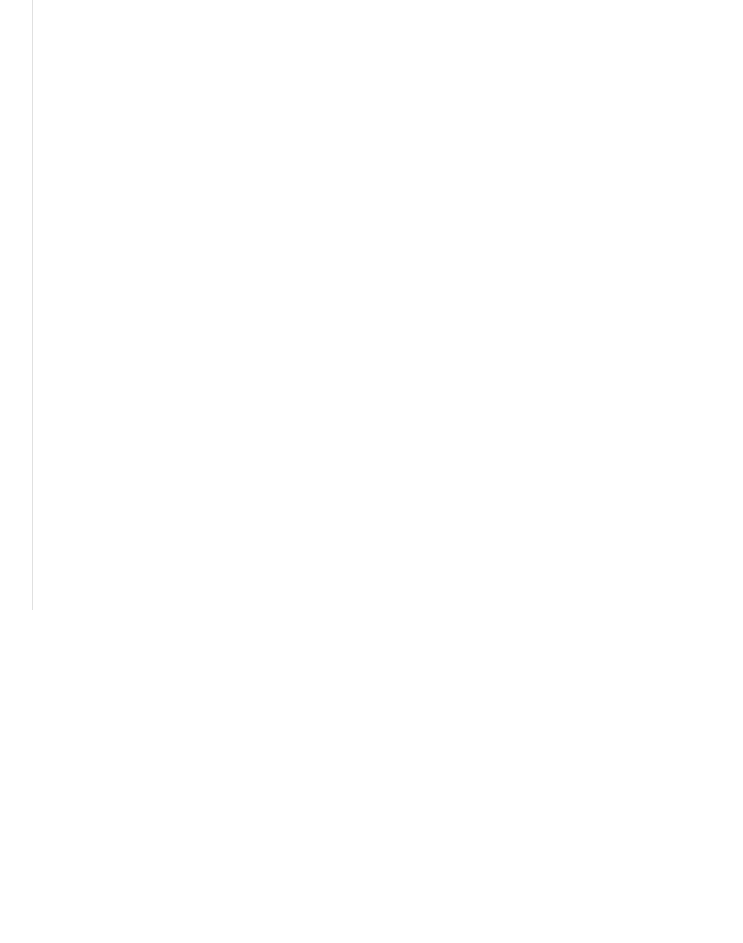
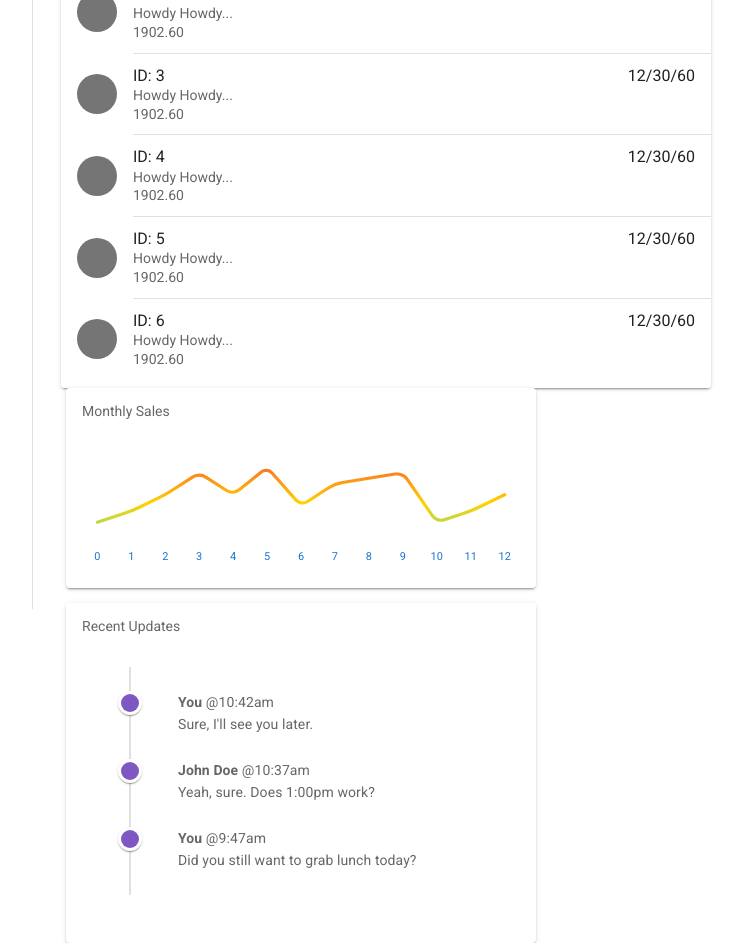
Before and after one commit to kyleoneil/Mentez-Engineering-Services, a Vue app in the folder management/: page /#/dashboard in a window 1280 px wide. Shown: the part 240-1183 px from the top of the page, without its empty margins (137-880 px from the left). Before the commit the page ends 800 px from the top, so only its background shows below. Built offline with nearby package versions, Linux system fonts and the light colour scheme.

Commit message:
Dashboard & Header UI Update

```diff
--- a/management/src/components/Dashboard.vue
+++ b/management/src/components/Dashboard.vue
@@ -1,15 +1,161 @@
 <template>
   <div>
-    <p>asdas</p>
+    <v-container style="padding: 30px 0px 0px 30px">
+      <v-row>
+        <!-- First Column -->
+        <v-col>
+          <v-row>
+            <v-card
+              width="650px"
+            >
+              <v-subheader>Quotations</v-subheader>
+              <v-list two-line>
+                <template v-for="n in 6">
+                  <v-list-item
 
+                    :key="n"
+                  >
+                    <v-list-item-avatar color="grey darken-1">
+                    </v-list-item-avatar>
 
+                    <v-list-item-content>
+                      <v-list-item-title>
+                        ID: {{ n }}
+                        <span class="float-right">
+                          {{quotations[0].date}}
+                        </span>
+                      </v-list-item-title>
+
+                      <v-list-item-subtitle>
+                        {{quotations[0].description}}
+                      </v-list-item-subtitle>
+                      <v-list-item-subtitle>
+                        {{quotations[0].summation}}
+                      </v-list-item-subtitle>
+                    </v-list-item-content>
+                  </v-list-item>
+
+                  <v-divider
+                    v-if="n !== 6"
+                    :key="`divider-${n}`"
+                    inset
+                  ></v-divider>
+                </template>
+              </v-list>
+            </v-card>
+          </v-row>
+        </v-col>
+
+        <!-- Second Column -->
+        <v-col>
+          <v-row style="margin-bottom:15px">
+            <v-card style="margin-left:5px"
+              width="470px"
+              height="200px"
+            >
+              <v-subheader>Monthly Sales</v-subheader>
+
+              <v-sparkline
+                :labels="labels"
+                :value="value"
+                :gradient="gradient"
+                :smooth="radius || false"
+                :padding="padding"
+                :line-width="width"
+                :stroke-linecap="lineCap"
+                :gradient-direction="gradientDirection"
+                :fill="fill"
+                :type="type"
+                :auto-line-width="autoLineWidth"
+                auto-draw
+              ></v-sparkline>
+
+            </v-card>
+          </v-row>
+          <v-row>
+            <v-card style="margin-left:5px"
+              width="470px"
+              height="340px"
+            >
+              <v-subheader>Recent Updates</v-subheader>
+                <v-card-text>
+                  <v-timeline
+                    align-top
+                    dense
+                  >
+                    <v-timeline-item
+                      v-for="message in messages"
+                      :key="message.time"
+                      :color="message.color"
+                      small
+                    >
+                      <div>
+                        <div class="font-weight-normal">
+                          <strong>{{ message.from }}</strong> @{{ message.time }}
+                        </div>
+                        <div>{{ message.message }}</div>
+                      </div>
+                    </v-timeline-item>
+                  </v-timeline>
+                </v-card-text>
+            </v-card>
+          </v-row>
+        </v-col>
+
+      </v-row>
+    </v-container>
   </div>
 </template>
 <script>
+
+const gradients = [
+  ['#222'],
+  ['#42b3f4'],
+  ['red', 'orange', 'yellow'],
+  ['purple', 'violet'],
+  ['#00c6ff', '#F0F', '#FF0'],
+  ['#f72047', '#ffd200', '#1feaea'],
+]
+
 export default {
   data () {
     return {
+      quotations: [
+        {id:"1", description:"Howdy Howdy...", summation:"1902.60", date:"12/30/60"}
+      ],
+      width: 2,
+      radius: 5,
+      padding: 20,
+      lineCap: 'round',
+      gradient: gradients[5],
+      labels: ['0', '1', '2', '3', '4', '5', '6', '7', '8', '9', '10', '11', '12', '13', '14', '15', '16', '17', '18', '19', '20', '21', '22', '23', '24', '25', '26', '27', '28', '29', '30'],
+      value: [0, 2, 5, 9, 5, 10, 3, 7, 8, 9, 0, 2, 5,],
+      gradientDirection: 'top',
+      gradients,
+      fill: false,
+      type: 'trend',
+      autoLineWidth: false,
 
+      messages: [
+        {
+          from: 'You',
+          message: `Sure, I'll see you later.`,
+          time: '10:42am',
+          color: 'deep-purple lighten-1',
+        },
+        {
+          from: 'John Doe',
+          message: 'Yeah, sure. Does 1:00pm work?',
+          time: '10:37am',
+          color: 'deep-purple lighten-1',
+        },
+        {
+          from: 'You',
+          message: 'Did you still want to grab lunch today?',
+          time: '9:47am',
+          color: 'deep-purple lighten-1',
+        },
+      ],
     }
   },
 }
--- a/management/src/components/Header.vue
+++ b/management/src/components/Header.vue
@@ -13,10 +13,11 @@
           src="https://avataaars.io/?avatarStyle=Transparent&topType=ShortHairShortCurly&accessoriesType=Prescription02&hairColor=Black&facialHairType=Blank&clotheType=Hoodie&clotheColor=White&eyeType=Default&eyebrowType=DefaultNatural&mouthType=Default&skinColor=Light"
         ></v-img>
       </v-list-item-avatar>
+      <h3>Mendez Engineering Services</h3>
     </v-app-bar>
 
     <v-navigation-drawer
-      style="margin-top:50px"
+      style="margin-top:49px"
       fixed
       permanent
       width="170px"
@@ -28,6 +29,7 @@
           style="padding-left:21px"
           v-for="item in items"
           :key="item.title"
+          :to="item.url"
           link
         >
           <v-list-item-icon>
@@ -47,9 +49,9 @@ export default {
   data () {
     return {
         items: [
-          { title: 'Dashboard', icon: 'mdi-home-city' },
-          { title: 'Services', icon: 'mdi-account' },
-          { title: 'Accounts', icon: 'mdi-account-group-outline' },
+          { title: 'Dashboard', icon: 'mdi-home-city', url: '/dashboard' },
+          { title: 'Services', icon: 'mdi-account', url: '/services' },
+          { title: 'Accounts', icon: 'mdi-account-group-outline', url: '/accountlist' },
         ],
     }
   },
```
